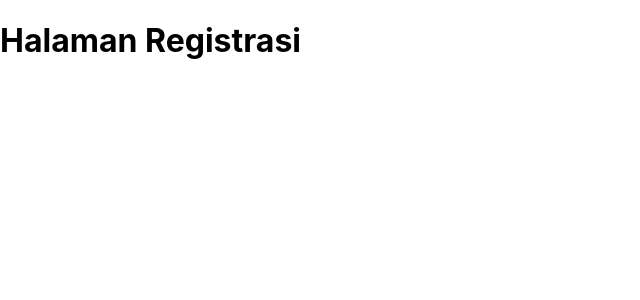
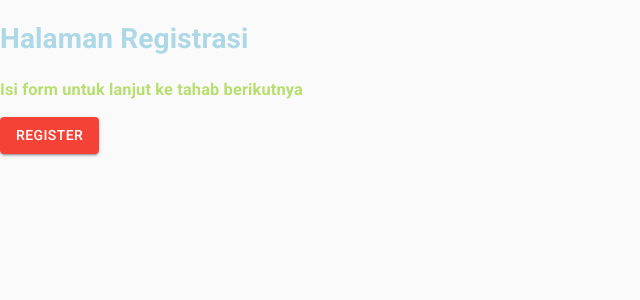
Before and after one commit to rinapratama335/aplikasi-penjua-an, a React (Create React App) app: page /registrasi in a window 1280 px wide. Shown: the top 300 px of the page, without its empty margins (0-640 px from the left). Built offline with nearby package versions, Linux system fonts and the light colour scheme; no server answers.

Commit message:
add material ui dan konfigurasi theme

```diff
--- a/package.json
+++ b/package.json
@@ -3,6 +3,8 @@
   "version": "0.1.0",
   "private": true,
   "dependencies": {
+    "@material-ui/core": "^4.11.0",
+    "@material-ui/styles": "^4.10.0",
     "@testing-library/jest-dom": "^4.2.4",
     "@testing-library/react": "^9.3.2",
     "@testing-library/user-event": "^7.1.2",
--- a/public/index.html
+++ b/public/index.html
@@ -11,6 +11,10 @@
     />
     <link rel="apple-touch-icon" href="%PUBLIC_URL%/logo192.png" />
     <link rel="manifest" href="%PUBLIC_URL%/manifest.json" />
+    <link
+      rel="stylesheet"
+      href="https://fonts.googleapis.com/css?family=Roboto:300,400,500,700&display=swap"
+    />
     <title>Aplikasi Penjualan</title>
   </head>
   <body>
--- a/src/App.js
+++ b/src/App.js
@@ -9,9 +9,17 @@ import Private from "./pages/private";
 import PrivateRoute from "./components/PrivateRoute";
 import FirebaseProvider from "./components/FirebaseProvider";
 
+// Import komponen material-ui
+import CssBaseline from "@material-ui/core/CssBaseline";
+import ThemeProvider from "@material-ui/styles/ThemeProvider";
+import theme from "./config/theme";
+
 function App() {
   return (
+    <>
+      <CssBaseline />
       <FirebaseProvider>
+        <ThemeProvider theme={theme}>
           <Router>
             <Switch>
               <PrivateRoute exact path="/" component={Private} />
@@ -24,7 +32,9 @@ function App() {
               <Route component={NotFound} />
             </Switch>
           </Router>
+        </ThemeProvider>
       </FirebaseProvider>
+    </>
   );
 }
 
--- /dev/null
+++ b/src/config/theme.js
@@ -0,0 +1,10 @@
+import { createMuiTheme } from "@material-ui/core/styles";
+import red from "@material-ui/core/colors/red";
+
+const theme = createMuiTheme({
+  palette: {
+    primary: red,
+  },
+});
+
+export default theme;
--- a/src/pages/login/index.js
+++ b/src/pages/login/index.js
@@ -1,7 +1,7 @@
 import React from "react";
 
 function Login() {
-  return <h1>Halaman Login</h1>;
+  return <h1 className="blue">Halaman Login</h1>;
 }
 
 export default Login;
--- a/src/pages/registrasi/index.js
+++ b/src/pages/registrasi/index.js
@@ -1,7 +1,25 @@
 import React from "react";
+// import styles from "./index.module.css";
+
+// Import komponen material ui
+import Button from "@material-ui/core/Button";
+
+import useStyles from "./style";
 
 function Registrasi() {
-  return <h1>Halaman Registrasi</h1>;
+  const classes = useStyles();
+
+  return (
+    <>
+      <h1 className={classes.blue}>Halaman Registrasi</h1>
+      <h3 className={classes.green}>
+        Isi form untuk lanjut ke tahab berikutnya
+      </h3>
+      <Button color="primary" variant="contained">
+        Register
+      </Button>
+    </>
+  );
 }
 
 export default Registrasi;
--- /dev/null
+++ b/src/pages/registrasi/index.module.css
@@ -0,0 +1,3 @@
+.blue {
+  color: blue;
+}
--- /dev/null
+++ b/src/pages/registrasi/style.js
@@ -0,0 +1,12 @@
+import { makeStyles } from "@material-ui/styles";
+
+const useStyles = makeStyles({
+  blue: {
+    color: "lightblue",
+  },
+  green: {
+    color: "#b8de6f",
+  },
+});
+
+export default useStyles;
```
Also changed, not shown: 1 other file (tests, documents, lock files or other folders). Lines whose indentation alone changed are shown as unchanged.
